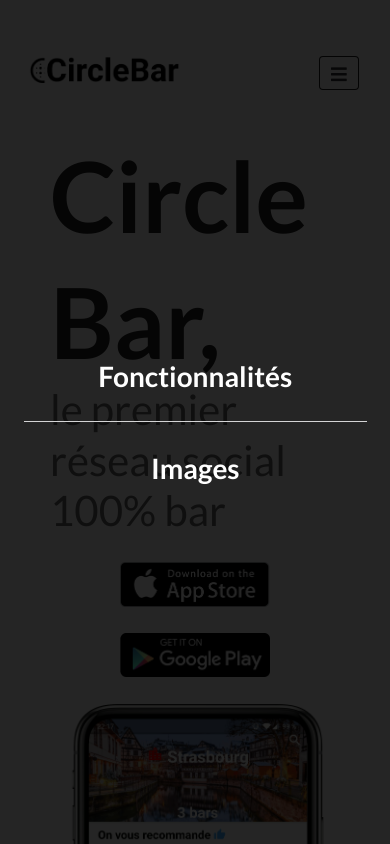
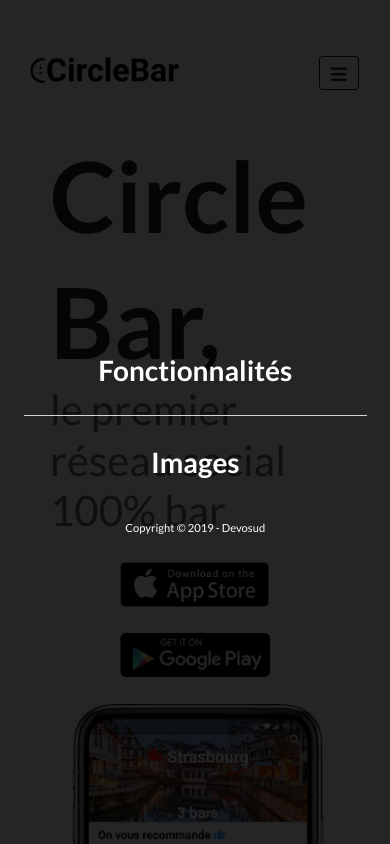
Before and after one commit to Devosud/circlebar-website, an Angular app: page / in a window 390 px wide. Both pictures are taken after a click on the button 338 px from the left and 73 px from the top of the page. Shown: the top 844 px of the page. Built offline with nearby package versions, Linux system fonts and the light colour scheme.

Commit message:
add copy right

```diff
--- a/src/app/menu-bar/menu-bar.component.html
+++ b/src/app/menu-bar/menu-bar.component.html
@@ -57,6 +57,9 @@
             </div>
           </div>
         </div>
+            <div class="footer">
+              Copyright &copy; 2019 - Devosud
+            </div>
       </div>
     </div>
   </div>
--- a/src/app/menu-bar/menu-bar.component.less
+++ b/src/app/menu-bar/menu-bar.component.less
@@ -11,7 +11,6 @@
   }
 
   @media (max-width: 900px) {
-
     #mobile-menu {
       display: flex;
     }
--- a/src/styles.less
+++ b/src/styles.less
@@ -1,7 +1,7 @@
 /* You can add global styles to this file, and also import other style files */
 
 body {
-  background-color:#FAFAFA !important;
+  background-color: #fafafa !important;
 }
 
 .ui.basic.modal {
@@ -9,4 +9,11 @@
     color: white;
     padding: 1em;
   }
+
+  .footer {
+    text-align: center;
+    left: 0;
+    width: 100%;
+    font-size: 0.8em;
+  }
 }
```
